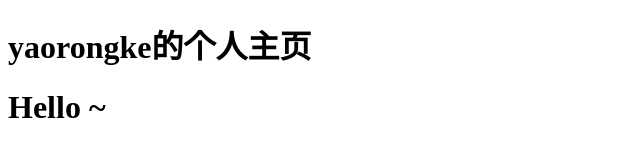
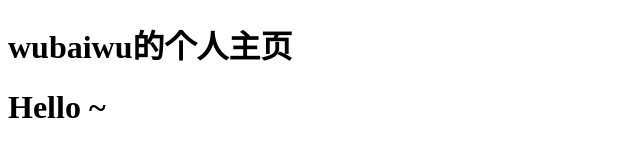
Before and after one commit to 1clay/1clay.github.io, a plain HTML site: page index.html in a window 1280 px wide. Shown: the whole page, without its empty margins (0-640 px from the left). Drawn offline with Linux system fonts and the light colour scheme.

Commit message:
Update index.html

```diff
--- a/index.html
+++ b/index.html
@@ -2,10 +2,10 @@
 <html lang="en">
 <head>
     <meta charset="UTF-8">
-    <title>yaorongke</title>
+    <title>wubaiwu</title>
 </head>
 <body>
-    <h1>yaorongke的个人主页</h1>
+    <h1>wubaiwu的个人主页</h1>
     <h1>Hello ~</h1>
 </body>
 </html>
```
